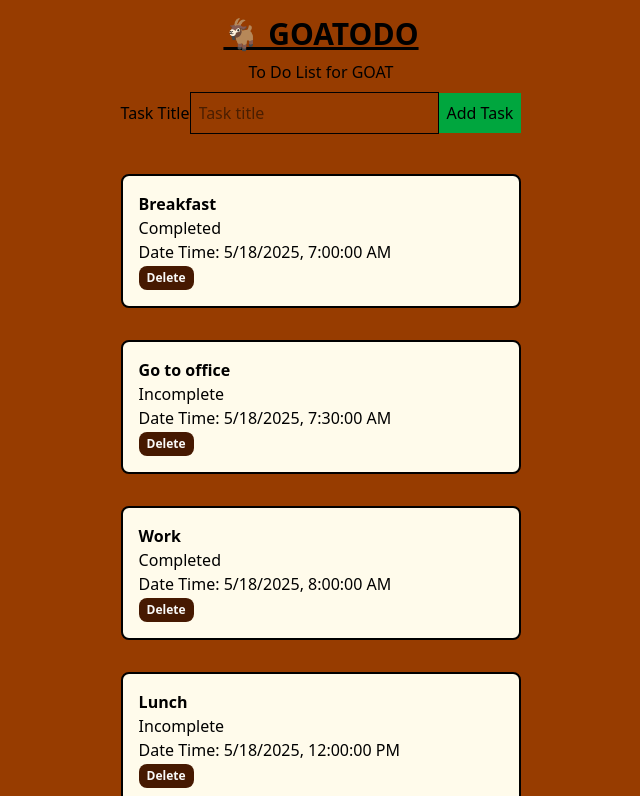
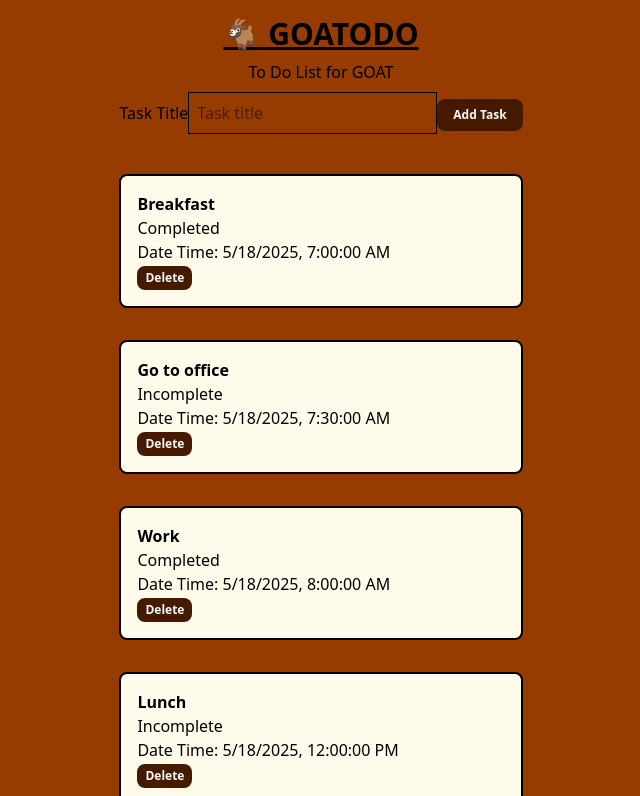
Before and after one commit to siabillalquba/goatodo, a React (Vite) app: page / in a window 1280 px wide. Shown: the top 796 px of the page, without its empty margins (319-959 px from the left). Built offline with nearby package versions, Linux system fonts and the light colour scheme.

Commit message:
feat: use button component again with built-in React props

```diff
--- a/src/app.tsx
+++ b/src/app.tsx
@@ -1,4 +1,5 @@
 import { useState } from "react";
+import { Button } from "./components/button";
 import { ButtonSmall } from "./components/button";
 
 const initialTasks = [
@@ -103,9 +104,7 @@ export function App() {
               placeholder="Task title"
               className="border p-2"
             />
-            <button type="submit" className="bg-green-600 p-2">
-              Add Task
-            </button>
+            <Button type="submit">Add Task</Button>
           </form>
         </header>
 
--- a/src/components/button.tsx
+++ b/src/components/button.tsx
@@ -1,33 +1,19 @@
-export function Button({
-  onClick,
-  children,
-}: {
-  onClick: () => void;
-  children: React.ReactNode;
-}) {
+export function Button(props: React.ButtonHTMLAttributes<HTMLButtonElement>) {
   return (
     <button
-      onClick={onClick}
+      {...props}
       className="rounded-lg bg-amber-950 px-4 py-2 text-xs font-bold text-stone-50"
-    >
-      {children}
-    </button>
+    />
   );
 }
 
-export function ButtonSmall({
-  onClick,
-  children,
-}: {
-  onClick: () => void;
-  children: React.ReactNode;
-}) {
+export function ButtonSmall(
+  props: React.ButtonHTMLAttributes<HTMLButtonElement>,
+) {
   return (
     <button
-      onClick={onClick}
+      {...props}
       className="rounded-lg bg-amber-950 px-2 py-1 text-xs font-bold text-stone-50"
-    >
-      {children}
-    </button>
+    />
   );
 }
```
